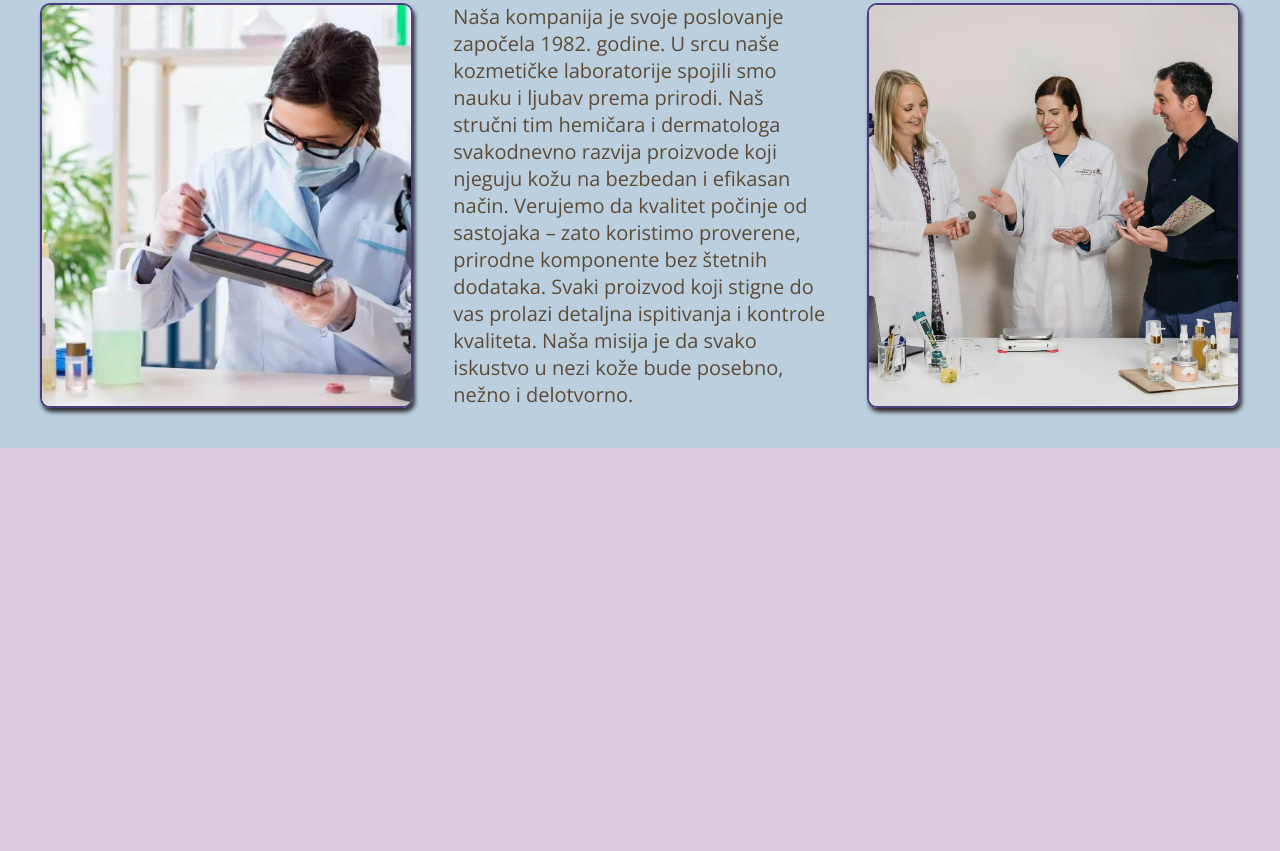
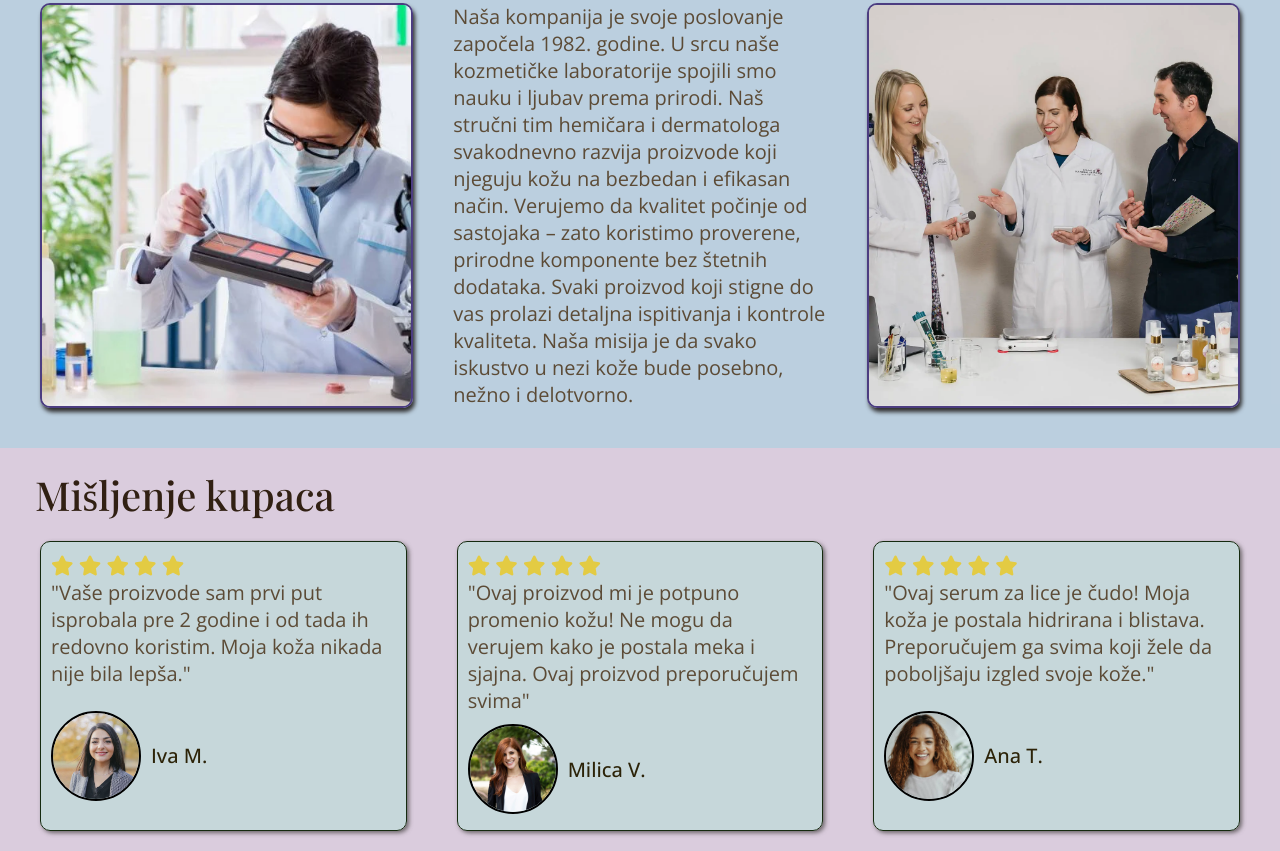
Before and after one commit to mihajlovicm9/ProdajaKozmetike_html_css_js, a plain HTML site: page index.html in a window 1280 px wide. Shown: the part 1883-2734 px from the top of the page. Before the commit the page ends 2331 px from the top, so only its background shows below. Drawn offline with nearby package versions, Linux system fonts and the light colour scheme; a web font is replaced by a local one.

Commit message:
završena sekcija sa preporukama kupaca

```diff
--- a/css/style.css
+++ b/css/style.css
@@ -2,7 +2,6 @@
   margin: 0;
   padding: 0;
   box-sizing: border-box;
-
 } /*ovako izbegavamo difoltne margine i padding koje neki elementi imaju. Hteli smo da izbegnemo prazan, beli prostor iznad slike*/
 #hero {
   background: url(../img/hero-pozadina1.jpg) no-repeat center 25% / cover; /*25% stoji umesto center da mi ne bi bio isecen donji deo  slike*/
@@ -14,12 +13,18 @@
   justify-content: center; /*vertikalno centrirano*/
 }
 
-/*.hero-content*/ h1,h2 {
+#hero h1 {
+  font-weight: 700;
+}
+
+/*.hero-content*/
+h1,
+h2 {
   color: rgb(49, 32, 19);
   margin-bottom: 10px;
   font-family: "Playfair Display", serif;
   font-optical-sizing: auto;
-  font-weight: 2px;
+  font-weight: 500;
   font-size: 40px;
   font-style: normal;
 }
@@ -39,13 +44,13 @@ body {
   color: rgb(92, 75, 54);
   background-color: rgba(170, 140, 178, 0.434);
 }
- #novi-proizvodi-content{
-    display: grid;/*GRID kontejner po difoltu zauzme celu sirinu roditelja pa je max width potrebno staviti ako zelimo centriranje preko margine*/
+#novi-proizvodi-content {
+  display: grid; /*GRID kontejner po difoltu zauzme celu sirinu roditelja pa je max width potrebno staviti ako zelimo centriranje preko margine*/
   grid-template-columns: 1fr 1fr 1fr;
   gap: 20px;
   max-width: 1200px;
 
-    margin:0 auto;
+  margin: 0 auto;
 }
 #novi-proizvodi-content img {
   width: 80%;
@@ -55,7 +60,7 @@ body {
   transform-style: preserve-3d;
   border-radius: 15px;
 }
-#novi-proizvodi h2{
+#novi-proizvodi h2 {
   /* margin: 10px auto; ovo ne pomera naslov jer je on blok element, vec zauzima celu sirinu roditelja*/
   text-align: center;
   margin: 25px;
@@ -65,14 +70,14 @@ color: rgb(47, 66, 16);
 }
 .novi-proizvod {
   background-color: rgba(196, 221, 142, 0.571);
-  display:flex;
+  display: flex;
   flex-direction: column;
   align-items: center;
   padding: 15px;
-  width:90%;
+  width: 90%;
   border-radius: 15px;
   border: 3px solid rgb(112, 141, 65);
-  box-shadow: 2px 2px 4px  rgba(0, 0, 0, 0.42);
+  box-shadow: 2px 2px 4px rgba(0, 0, 0, 0.42);
 }
 .novi-proizvod h4 {
   font-size: 20px;
@@ -81,111 +86,210 @@ color: rgb(47, 66, 16);
   transform: rotateY(180deg);
   /*cursor: pointer;*/
 }
-  #najprodavanije{
-   display:grid;
+#najprodavanije {
+  display: grid;
   grid-template-columns: 1fr 1fr;
-   gap:10px;
+  gap: 10px;
   max-width: 1000px;
   margin: 40px auto;
   background-color: rgba(196, 221, 142, 0.571);
   border-radius: 20px;
   height: 600px;
   border: 3px solid rgb(112, 141, 65);
-  box-shadow: 2px 2px 4px  rgba(0, 0, 0, 0.42);
-  overflow:hidden;/*dodala sam da bi se border video, u suprotnom ga slika prekriva dole. Postoje jos i opcije scroll,visible,auto*/
+  box-shadow: 2px 2px 4px rgba(0, 0, 0, 0.42);
+  overflow: hidden; /*dodala sam da bi se border video, u suprotnom ga slika prekriva dole. Postoje jos i opcije scroll,visible,auto*/
 }
 
-#najprodavanije-slika img{
-  width:100%;
+#najprodavanije-slika img {
+  width: 100%;
   border-radius: 20px 0 0 20px;
-  height:100%;
+  height: 100%;
 }
 
-
-#najprodavanije-slika{
-  height:600px;
-  overflow: hidden;;
+#najprodavanije-slika {
+  height: 600px;
+  overflow: hidden;
 }
-#najprodavanije-tekst{
-  display:flex;
+#najprodavanije-tekst {
+  display: flex;
   flex-direction: column;
   align-items: center;
   justify-content: flex-start;
-  padding :0 5px;
-  position:relative;
+  padding: 0 5px;
+  position: relative;
 }
-#najprodavanije-tekst h3{
-  margin-bottom:20px ;
+#najprodavanije-tekst h3 {
+  margin-bottom: 20px;
   margin-top: 30px;
 }
-#najprodavanije-tekst h3:after{
-  content:"";
-  display:block;
-  width:150px;
-  height:1px;
+#najprodavanije-tekst h3:after {
+  content: "";
+  display: block;
+  width: 150px;
+  height: 1px;
   background-color: rgba(24, 128, 29, 0.641);
   margin: 3px auto;
 }
-h3,h4{
+h3,
+h4 {
   font-family: "Lora", serif;
   font-optical-sizing: auto;
   font-weight: 2px;
   font-style: normal;
   color: rgb(47, 66, 16);
 }
-#najprodavanije-tekst h3{
+#najprodavanije-tekst h3 {
   font-size: 30px;
-transition:transform 0.5s ease;
+  transition: transform 0.5s ease;
   animation-name: ljuljanje;
   animation-duration: 1s;
   animation-iteration-count: 4; /*broj ponavljanja animacije, infinite za beskrajno*/
-  animation-direction: alternate;/*normal od 0% do 100%, reverse od 100 do 0, alternate normalno pa unazad, alternate.reverse unazad pa normalno*/
+  animation-direction: alternate; /*normal od 0% do 100%, reverse od 100 do 0, alternate normalno pa unazad, alternate.reverse unazad pa normalno*/
   animation-timing-function: linear; /*ne menja se, ease-in-out, ease, ease-in, ease-out*/
-
 }
-#stiker{
+#stiker {
   background-color: rgb(205, 34, 34);
   color: rgb(255, 255, 255);
   font-size: 20px;
-  position: absolute;/*i roditelj mora biti pozicioniran*/
-  top:0;
+  position: absolute; /*i roditelj mora biti pozicioniran*/
+  top: 0;
   right: 0;
   border-radius: 2px;
   width: 180px;
   text-align: center;
 }
 
-@keyframes ljuljanje{
+@keyframes ljuljanje {
   0% {
-    transform:rotate(5deg);
+    transform: rotate(5deg);
   }
   50% {
-    transform:rotate(0deg);
+    transform: rotate(0deg);
   }
   100% {
-    transform:rotate(-5deg);
+    transform: rotate(-5deg);
   }
 }
 
 #o-nama-content {
-  display:grid;
+  display: grid;
   grid-template-columns: repeat(3, 1fr);
-  gap:40px;
+  gap: 40px;
   margin: 20px auto;
-  max-width:1200px;
+  max-width: 1200px;
 }
-#o-nama-content img{
-  width:100%;
+#o-nama-content img {
+  width: 100%;
   height: 100%;
   object-fit: cover;
   border-radius: 10px;
   border: 2px solid rgb(76, 61, 129);
   box-shadow: 2px 4px 4px rgb(48, 47, 47);
 }
-#o-nama{
+#o-nama {
   background-color: rgba(182, 208, 223, 0.847);
-padding:20px 20px;
-display:flex;
+  padding: 20px 20px;
+  display: flex;
   flex-direction: column;
   align-items: center;
 }
+#preporuke-content {
+  display: grid;
+  grid-template-columns: repeat(3, 1fr);
+  gap: 50px;
+  max-width: 1200px;
+  margin: 20px auto;
+}
+
+.preporuke-footer img {
+  width: 90px;
+  height: 90px;
+  object-fit: cover;
+  border-radius: 50%;
+  border: black 2px solid;
+}
+.preporuke-footer {
+  display: grid;
+  grid-template-columns: 1fr 3fr;
+  gap: 10px;
+  align-items: center;
+  font-weight: 500;
+  color: rgb(44, 35, 8);
+}
+
+.preporuka {
+  display: grid;
+  grid-template-rows: 1fr 1fr;
+  background-color: rgba(180, 226, 215, 0.532);
+  padding: 10px;
+  gap:5px;
+ height: 290px;
+  border-radius:10px;
+  border: 1px solid rgb(21, 42, 15);
+  box-shadow: 2px 2px 4px rgba(75, 71, 71, 0.77);
+}
+.preporuka-tekst {
+  font-size: 20px;
+}
+#preporuke h2{
+  margin:20px;
+}
+.preporuka:nth-child(1){
+   animation-name: klizanjeSaLeva;
+  animation-duration: 3s;
+  animation-direction: normal; /*normal od 0% do 100%, reverse od 100 do 0, alternate normalno pa unazad, alternate.reverse unazad pa normalno*/
+  animation-timing-function: ease;
+  animation-fill-mode: forwards;
+  animation-delay: 1s;
+}
+.preporuka:nth-child(3){
+   animation-name: klizanjeSaDesna;
+  animation-duration: 3s;
+  animation-direction: normal; /*normal od 0% do 100%, reverse od 100 do 0, alternate normalno pa unazad, alternate.reverse unazad pa normalno*/
+  animation-timing-function: ease;
+  animation-fill-mode: forwards;
+  animation-delay: 1s;
+}
+.preporuka:nth-child(2){
+   animation-name: klizanjeOdDole;
+  animation-duration: 3s;
+  animation-direction: normal; /*normal od 0% do 100%, reverse od 100 do 0, alternate normalno pa unazad, alternate.reverse unazad pa normalno*/
+  animation-timing-function: ease;
+  animation-fill-mode: forwards;
+  animation-delay: 1s;
+}
+@keyframes klizanjeSaLeva {
+  0% {
+    transform: translateX(-100px);
+  }
+  100% {
+    transform: translateX(0);
+  }
+}
+@keyframes klizanjeSaDesna {
+  0% {
+    transform: translateX(100px);/*mogu i % umesto px*/
+  }
+  100% {
+    transform: translateX(0);
+  }
+}
+@keyframes klizanjeOdDole {
+  0% {
+    transform: translateY(-100px);
+  }
+  100% {
+    transform: translateY(0);
+  }
+}
+
+.zvezdice{
+  color: gold;
+}
+.fa-star{
+  color: rgb(227, 203, 67);
+  font-size: 20px;
+}
+#preporuke{
+  margin:15px;
+}
--- a/index.html
+++ b/index.html
@@ -10,6 +10,7 @@
       href="https://fonts.googleapis.com/css2?family=Lora:ital,wght@0,400..700;1,400..700&family=Open+Sans:ital,wght@0,300..800;1,300..800&family=Playfair+Display:ital,wght@0,400..900;1,400..900&display=swap"
       rel="stylesheet"
     />
+    <script src="https://kit.fontawesome.com/1467ed06b2.js" crossorigin="anonymous"></script>
     <title>Prodavnica kozmetike</title>
   </head>
   <body>
@@ -66,23 +67,94 @@
       <h2>Naša priča</h2>
       <section id="o-nama-content">
         <div class="o-nama-slika">
-          <img src="img/o nama.webp" alt="slika laborantkinje koja pravi kozmetiku" />
+          <img
+            src="img/o nama.webp"
+            alt="slika laborantkinje koja pravi kozmetiku"
+          />
         </div>
 
         <div id="o-nama-tekst">
           <p>
-          Naša kompanija je svoje poslovanje započela 1982. godine. U srcu naše
-          kozmetičke laboratorije spojili smo nauku i ljubav prema prirodi. Naš
-          stručni tim hemičara i dermatologa svakodnevno razvija proizvode koji
-          njeguju kožu na bezbedan i efikasan način. Verujemo da kvalitet
-          počinje od sastojaka – zato koristimo proverene, prirodne komponente
-          bez štetnih dodataka. Svaki proizvod koji stigne do vas prolazi
-          detaljna ispitivanja i kontrole kvaliteta. Naša misija je da svako
-          iskustvo u nezi kože bude posebno, nežno i delotvorno.
-        </p>
+            Naša kompanija je svoje poslovanje započela 1982. godine. U srcu
+            naše kozmetičke laboratorije spojili smo nauku i ljubav prema
+            prirodi. Naš stručni tim hemičara i dermatologa svakodnevno razvija
+            proizvode koji njeguju kožu na bezbedan i efikasan način. Verujemo
+            da kvalitet počinje od sastojaka – zato koristimo proverene,
+            prirodne komponente bez štetnih dodataka. Svaki proizvod koji stigne
+            do vas prolazi detaljna ispitivanja i kontrole kvaliteta. Naša
+            misija je da svako iskustvo u nezi kože bude posebno, nežno i
+            delotvorno.
+          </p>
         </div>
         <div class="o-nama-slika">
-          <img src="img/o nama 2.jpg" alt="slika tima laboranata">
+          <img src="img/o nama 2.jpg" alt="slika tima laboranata" />
+        </div>
+      </section>
+    </section>
+    <section id="preporuke">
+      <h2>Mišljenje kupaca</h2>
+      <section id="preporuke-content">
+        <div class="preporuka">
+          <div class="preporuka-tekst">
+            <i class="fa-solid fa-star"></i>
+          <i class="fa-solid fa-star"></i>
+          <i class="fa-solid fa-star"></i>
+          <i class="fa-solid fa-star"></i>
+          <i class="fa-solid fa-star"></i>
+            <p>
+              "Vaše proizvode sam prvi put isprobala pre 2 godine i od tada ih
+              redovno koristim. Moja koža nikada nije bila lepša."
+            </p>
+          </div>
+          <div class="preporuke-footer">
+            <img
+              src="img/osoba1.jpg"
+              alt="slika prve osobe koja koristi proizvod"
+            />
+            <p>Iva M.</p>
+          </div>
+        </div>
+        <div class="preporuka">
+          <div class="preporuka-tekst">
+            <i class="fa-solid fa-star"></i>
+          <i class="fa-solid fa-star"></i>
+          <i class="fa-solid fa-star"></i>
+          <i class="fa-solid fa-star"></i>
+          <i class="fa-solid fa-star"></i>
+            <p>
+              "Ovaj proizvod mi je potpuno promenio kožu! Ne mogu da verujem
+              kako je postala meka i sjajna. Ovaj proizvod
+              preporučujem svima"
+            </p>
+          </div>
+          <div class="preporuke-footer">
+            <img
+              src="img/osoba2.jpg"
+              alt="slika druge osobe koja koristi proizvod"
+            />
+            <p>Milica V.</p>
+          </div>
+        </div>
+        <div class="preporuka">
+          <div class="preporuka-tekst">
+            <i class="fa-solid fa-star"></i>
+          <i class="fa-solid fa-star"></i>
+          <i class="fa-solid fa-star"></i>
+          <i class="fa-solid fa-star"></i>
+          <i class="fa-solid fa-star"></i>
+            <p>
+              "Ovaj serum za lice je čudo! Moja koža je postala hidrirana i
+              blistava. Preporučujem ga svima koji žele da poboljšaju izgled
+              svoje kože."
+            </p>
+          </div>
+           <div class="preporuke-footer">
+            <img
+              src="img/osoba3.jpg"
+              alt="slika treće osobe koja koristi proizvod"
+            />
+            <p>Ana T.</p>
+          </div>
         </div>
       </section>
     </section>
```
Also changed, not shown: img/osoba1.jpg (added), img/osoba2.jpg (added), img/osoba3.jpg (added). Lines whose indentation alone changed are shown as unchanged.
